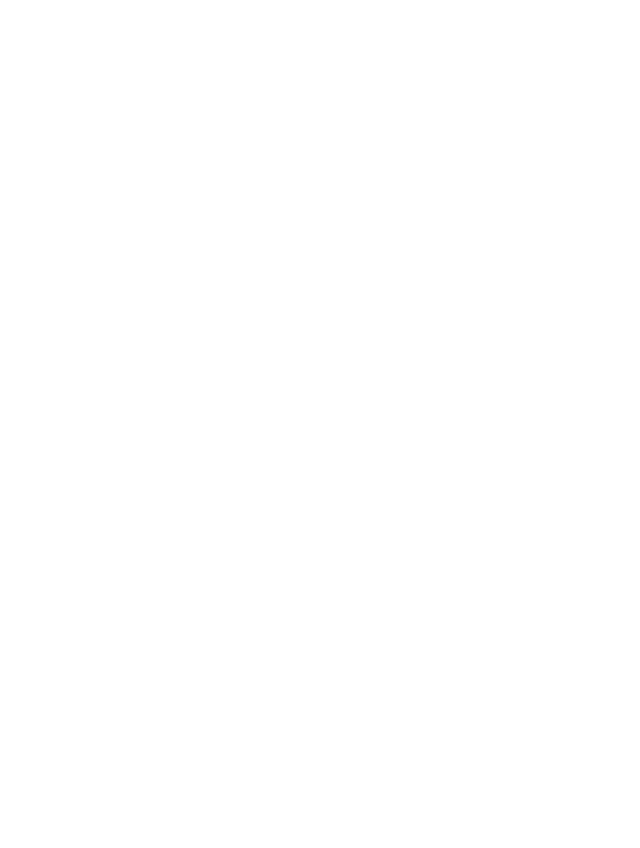
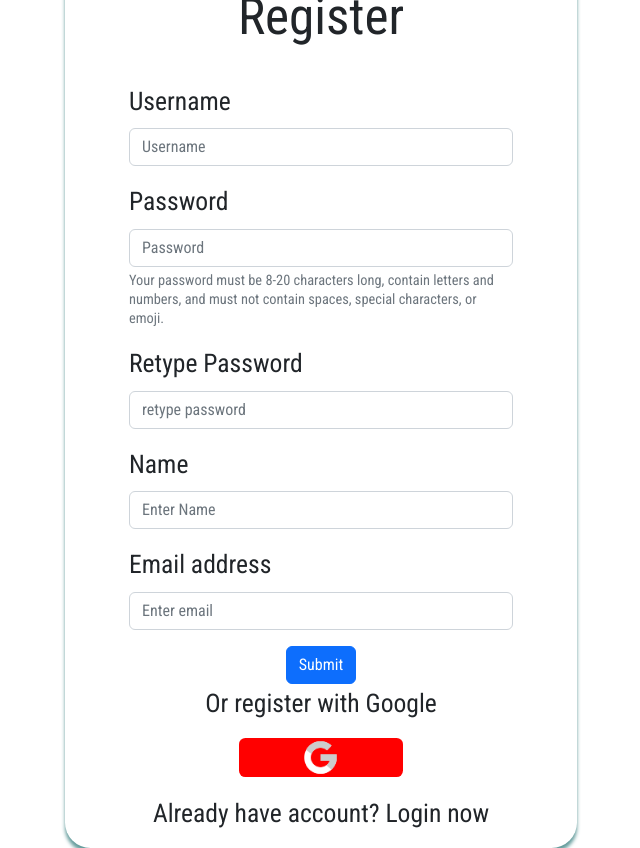
Before and after one commit to khoi24Mk/kahoot_midterm, a React (Create React App) app: page /register in a window 1280 px wide. Before the commit this address had no page. Shown: the whole page, without its empty margins (319-959 px from the left). Before the commit the page ends 800 px from the top, so only its background shows below. Built offline with nearby package versions, Linux system fonts and the light colour scheme.

Commit message:
be_update_khôinguyễnđăngNov2020220116

```diff
--- a/package.json
+++ b/package.json
@@ -9,6 +9,7 @@
     "@testing-library/user-event": "^13.5.0",
     "axios": "^1.1.3",
     "bootstrap": "^5.2.2",
+    "clsx": "^1.2.1",
     "customize-cra": "^1.0.0",
     "framer-motion": "^7.6.7",
     "normalize.css": "^8.0.1",
@@ -52,6 +53,7 @@
     ]
   },
   "devDependencies": {
+    "@types/customize-cra": "^1.0.3",
     "babel-plugin-module-resolver": "^4.1.0",
     "eslint": "^8.27.0",
     "eslint-config-airbnb": "^19.0.4",
--- a/src/components/GlobalStyle/GlobalStyle.scss
+++ b/src/components/GlobalStyle/GlobalStyle.scss
@@ -11,7 +11,7 @@
 }
 
 html{
-    font-size: 62.5%;
+    font-size: 100%;
 
 }
 body{
--- a/src/img/index.js
+++ b/src/img/index.js
@@ -0,0 +1,6 @@
+/* eslint-disable import/extensions */
+/* eslint-disable import/prefer-default-export */
+/* eslint-disable import/no-unresolved */
+import avt from './avt.jpg';
+
+export { avt };
--- a/src/pages/Login/index.js
+++ b/src/pages/Login/index.js
@@ -1,5 +1,53 @@
+/* eslint-disable react/self-closing-comp */
+/* eslint-disable no-unused-vars */
+/* eslint-disable @typescript-eslint/no-unused-vars */
+import 'bootstrap/dist/css/bootstrap.css';
+import clsx from 'clsx';
+import Form from 'react-bootstrap/Form';
+import Button from 'react-bootstrap/Button';
+import styles from './login.module.css';
+
+console.log(styles);
+
 function Login() {
-  return <h1>Login</h1>;
+  return (
+    <div className={clsx(styles.container)}>
+      {' '}
+      <Form className={clsx(styles.content)}>
+        <h1>Login</h1>
+        <Form.Group
+          className={clsx(styles.group, 'mb-3')}
+          controlId="formBasicEmail"
+        >
+          <Form.Label>Username</Form.Label>
+          <Form.Control
+            placeholder="Username"
+            aria-label="Username"
+            aria-describedby="basic-addon1"
+          />
+        </Form.Group>
+
+        <Form.Group
+          className={clsx(styles.group, 'mb-3')}
+          controlId="formBasicPassword"
+        >
+          <Form.Label>Password</Form.Label>
+          <Form.Control type="password" placeholder="Password" />
+        </Form.Group>
+        <Form.Group className="mb-3" controlId="formBasicCheckbox">
+          <Form.Check type="checkbox" label="Check me out" />
+        </Form.Group>
+        <Button variant="primary" type="submit">
+          Submit
+        </Button>
+        <p>Or login with Google</p>
+        <div className={clsx(styles.alt_login)}>
+          <div className={clsx(styles.google_login)}></div>
+        </div>
+        <p>Not a member? Signup now</p>
+      </Form>
+    </div>
+  );
 }
 
 export default Login;
--- /dev/null
+++ b/src/pages/Login/login.module.css
@@ -0,0 +1,48 @@
+
+
+.container{
+    height: 100vh;
+    width: 100%;
+    display: flex;
+    justify-content: center;
+    align-items: center;
+}
+
+.content{
+    position: relative;
+    width: 20em;
+    font-size: 1em;
+    height: 25em;
+    background:white;
+    border-radius: 1em;
+    box-shadow: 0 0.188em 0.155em rgb(100,156,156);
+    display: flex;
+    flex-direction: column;
+    justify-content: space-around;
+    align-items: center;
+
+}
+
+.alt_login{
+    width: 80%;
+    height: 3em;
+    display: flex;
+    justify-content: space-around;
+}
+.google_login{
+    width: 45%;
+    height: 90%;
+    border-radius: 0.25em;
+    background-color: black;
+    background-size: contain;
+    background-position: center;
+    background-repeat: no-repeat;
+    cursor: pointer;
+    background-image: url("../../img/google.png");
+}
+
+
+
+.group{
+    width: 15em;
+}
--- a/src/pages/Profile/index.js
+++ b/src/pages/Profile/index.js
@@ -62,7 +62,7 @@
 
             <Row className="mb-3">
               <Form.Group as={Col} controlId="formGridCity">
-                <Form.Label>City</Form.Label>
+                <Form.Label>Name</Form.Label>
                 <Form.Control />
               </Form.Group>
 
--- a/src/pages/Profile/profile.module.css
+++ b/src/pages/Profile/profile.module.css
@@ -24,8 +24,8 @@
     font-size: 1em;
     height: 10em;
     background:#FFE1E1;
-    border-radius: 0 0 1em 1em;
-    box-shadow: 0 0.188em 0.155em rgb(100,156,156);
+    border-radius: 0.5rem;
+    /* box-shadow: 0 0.188em 0.155em rgb(100,156,156); */
     display: flex;
     flex-direction: row;
     justify-content: flex-start;
--- /dev/null
+++ b/src/pages/Register/index.js
@@ -0,0 +1,79 @@
+/* eslint-disable react/self-closing-comp */
+/* eslint-disable no-unused-vars */
+/* eslint-disable @typescript-eslint/no-unused-vars */
+import 'bootstrap/dist/css/bootstrap.css';
+import clsx from 'clsx';
+import Form from 'react-bootstrap/Form';
+import Button from 'react-bootstrap/Button';
+import styles from './register.module.css';
+
+function Register() {
+  return (
+    <div className={clsx(styles.container)}>
+      {' '}
+      <Form className={clsx(styles.content)}>
+        <h1>Register</h1>
+        <Form.Group
+          className={clsx(styles.group, 'mb-3')}
+          controlId="formBasicEmail"
+        >
+          <Form.Label>Username</Form.Label>
+          <Form.Control
+            placeholder="Username"
+            aria-label="Username"
+            aria-describedby="basic-addon1"
+          />
+        </Form.Group>
+
+        <Form.Group
+          className={clsx(styles.group, 'mb-3')}
+          controlId="formBasicPassword"
+        >
+          <Form.Label>Password</Form.Label>
+          <Form.Control type="password" placeholder="Password" />
+          <Form.Text
+            className={clsx(styles.pass_helper)}
+            id="passwordHelpBlock"
+            muted
+          >
+            Your password must be 8-20 characters long, contain letters and
+            numbers, and must not contain spaces, special characters, or emoji.
+          </Form.Text>
+        </Form.Group>
+
+        <Form.Group
+          className={clsx(styles.group, 'mb-3')}
+          controlId="formBasicPassword"
+        >
+          <Form.Label>Retype Password</Form.Label>
+          <Form.Control type="password" placeholder="retype password" />
+        </Form.Group>
+
+        <Form.Group
+          className={clsx(styles.group, 'mb-3')}
+          controlId="formBasicName"
+        >
+          <Form.Label>Name</Form.Label>
+          <Form.Control type="text" placeholder="Enter Name" />
+        </Form.Group>
+        <Form.Group
+          className={clsx(styles.group, 'mb-3')}
+          controlId="formBasicEmail"
+        >
+          <Form.Label>Email address</Form.Label>
+          <Form.Control type="email" placeholder="Enter email" />
+        </Form.Group>
+        <Button variant="primary" type="submit">
+          Submit
+        </Button>
+        <p>Or register with Google</p>
+        <div className={clsx(styles.alt_login)}>
+          <div className={clsx(styles.google_login)}></div>
+        </div>
+        <p>Already have account? Login now</p>
+      </Form>
+    </div>
+  );
+}
+
+export default Register;
--- /dev/null
+++ b/src/pages/Register/register.module.css
@@ -0,0 +1,55 @@
+
+
+
+.container{
+    height: 100vh;
+    width: 100%;
+    display: flex;
+    justify-content: center;
+    align-items: center;
+}
+
+.content{
+    position: relative;
+    width: 20em;
+    font-size: 1em;
+    height: 35em;
+    background:white;
+    border-radius: 1em;
+    box-shadow: 0 0.188em 0.155em rgb(100,156,156);
+    display: flex;
+    flex-direction: column;
+    justify-content: space-around;
+    align-items: center;
+
+}
+
+.pass_helper{
+    font-size: 0.9rem;
+    line-height: 1.2rem;
+    display: block;
+}
+
+.alt_login{
+    width: 80%;
+    height: 3em;
+    display: flex;
+    justify-content: space-around;
+}
+.google_login{
+    width: 40%;
+    height: 70%;
+    border-radius: 0.25em;
+    background-color: red;
+    background-size: contain;
+    background-position: center;
+    background-repeat: no-repeat;
+    cursor: pointer;
+    background-image: url("../../img/google.png");
+}
+
+
+
+.group{
+    width: 15em;
+}
--- a/src/router/index.js
+++ b/src/router/index.js
@@ -4,6 +4,7 @@
 import Home from '~/pages/Home';
 import Profile from '~/pages/Profile';
 import Login from '~/pages/Login';
+import Register from '~/pages/Register';
 
 const publicRouters = [
   {
@@ -12,6 +13,7 @@
   },
   { path: '/profile', element: Profile },
   { path: '/login', element: Login, layout: null },
+  { path: '/register', element: Register, layout: null },
 ];
 
 const privateRouters = [];
```
Also changed, not shown: 1 other file (tests, documents, lock files or other folders).
